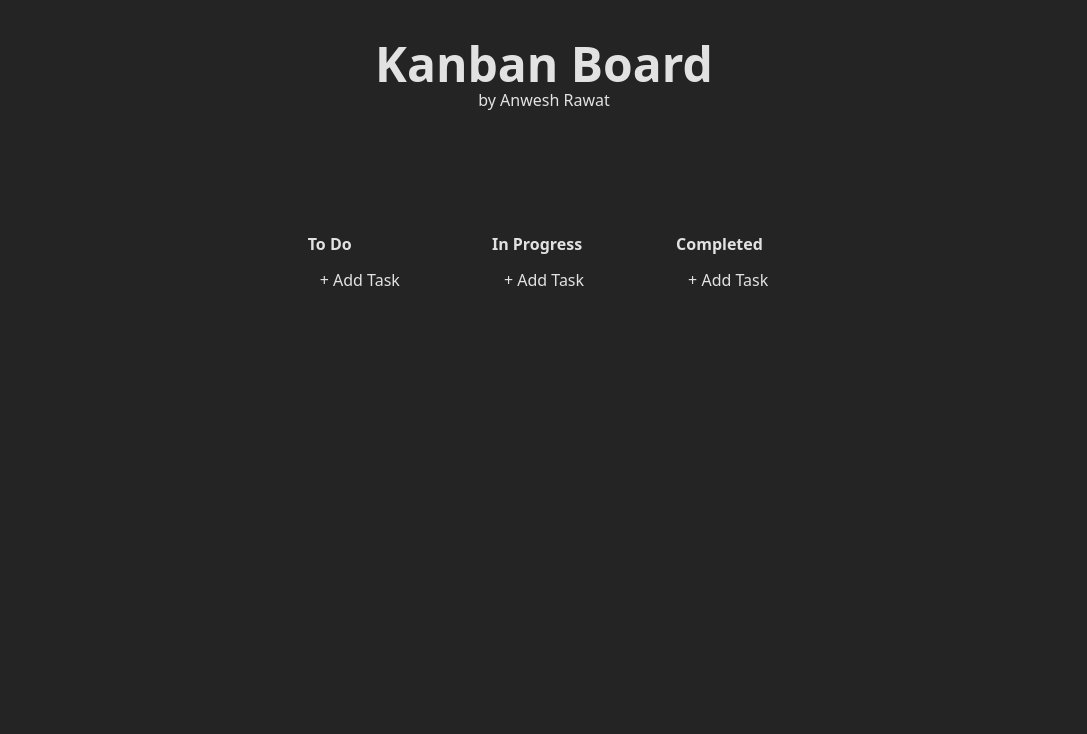
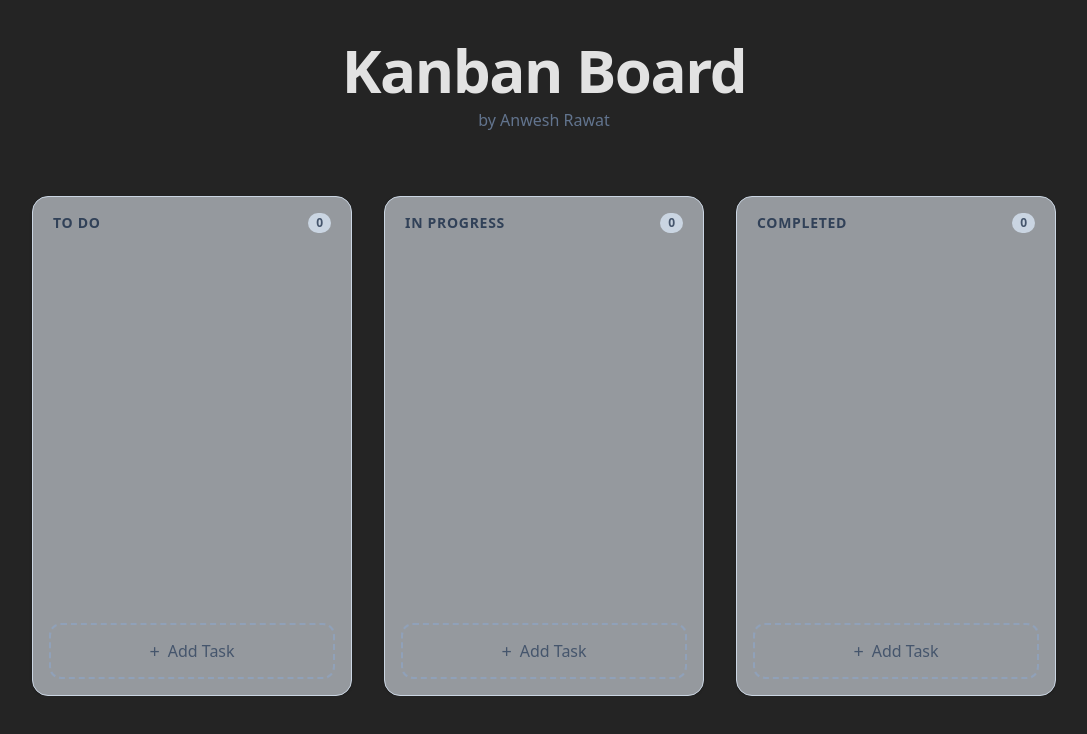
Before and after one commit to anwrat/Kanban-Board, a React (Vite) app in the folder frontend/: page / in a window 1280 px wide. Shown: the top 734 px of the page, without its empty margins (96-1183 px from the left). Built offline with nearby package versions, Linux system fonts and the light colour scheme.

Commit message:
Using dnd for drag and drop done

```diff
--- a/frontend/package.json
+++ b/frontend/package.json
@@ -10,6 +10,9 @@
     "preview": "vite preview"
   },
   "dependencies": {
+    "@dnd-kit/core": "^6.3.1",
+    "@dnd-kit/sortable": "^10.0.0",
+    "@dnd-kit/utilities": "^3.2.2",
     "@tailwindcss/vite": "^4.1.18",
     "react": "^19.2.0",
     "react-dom": "^19.2.0",
--- a/frontend/src/components/TaskCard.tsx
+++ b/frontend/src/components/TaskCard.tsx
@@ -1,31 +1,70 @@
 import { useTasks } from "../context/TaskContext";
-import type{ Task } from "../types/types";
+import type { Task } from "../types/types";
 import { useState } from "react";
+import { useSortable } from "@dnd-kit/sortable";
+import { CSS } from "@dnd-kit/utilities";
 
-export default function TaskCard({task}:{task:Task}){
-    const {updateTask, deleteTask} = useTasks();
+export default function TaskCard({ task, isOverlay }: { task: Task, isOverlay?: boolean }) {
+  const { updateTask, deleteTask } = useTasks();
   const [isEditing, setIsEditing] = useState(false);
 
-    if(isEditing){
-        return(
-            <textarea
-                value={task.content}
-                onBlur={()=>setIsEditing(false)}
-                onChange={(e)=>updateTask(task.id,e.target.value)}
+  const {
+    attributes,
+    listeners,
+    setNodeRef,
+    transform,
+    transition,
+    isDragging,
+  } = useSortable({ id: task.id, disabled:isOverlay });
+
+  const style = {
+    transition,
+    transform: CSS.Transform.toString(transform),
+  };
+
+  if (isDragging && !isOverlay) {
+    return (
+      <div
+        ref={setNodeRef}
+        style={style}
+        className="opacity-40 bg-slate-300 border-2 border-blue-500 rounded-xl p-4 min-h-20"
       />
     );
   }
 
-    return(
-        <div className="cursor-pointer flex gap-2 rounded-lg p-4" onClick={()=>setIsEditing(true)}>
-            <p>{task.content}</p>
+  const overlayClasses = isOverlay ? "ring-2 ring-blue-500 rotate-3 shadow-2xl scale-105":"";
+
+  if (isEditing) {
+    return (
+      <textarea
+        className="w-full bg-white text-black p-4 rounded-xl border-2 border-blue-500 focus:outline-none shadow-lg resize-none min-h-20"
+        autoFocus
+        value={task.content}
+        onBlur={() => setIsEditing(false)}
+        onKeyDown={(e) => { if (e.key === "Enter" && !e.shiftKey) setIsEditing(false); }}
+        onChange={(e) => updateTask(task.id, e.target.value)}
+      />
+    );
+  }
+
+  return (
+    <div
+      ref={setNodeRef}
+      style={style}
+      {...attributes}
+      {...listeners}
+      onClick={() => !isOverlay && setIsEditing(true)}
+      className={`bg-white p-4 rounded-xl shadow-sm border border-slate-300 group flex justify-between items-start cursor-grab active:cursor-grabbing hover:border-blue-400 hover:ring-1 hover:ring-blue-400 transition-all ${overlayClasses}`}
+    >
+      <p className="text-slate-700 leading-relaxed wrap-break-word">{task.content}</p>
       <button
-                className="cursor-pointer"
-                onClick={(e)=>{
+        className="text-slate-400 hover:text-red-500 opacity-0 group-hover:opacity-100 transition-opacity p-1 cursor-pointer"
+        onClick={(e) => {
           e.stopPropagation();
           deleteTask(task.id);
-                }}>
-                    ✕
+        }}
+      >
+        <svg xmlns="http://www.w3.org/2000/svg" width="16" height="16" viewBox="0 0 24 24" fill="none" stroke="currentColor" strokeWidth="2" strokeLinecap="round" strokeLinejoin="round"><path d="M18 6 6 18"/><path d="m6 6 12 12"/></svg>
       </button>
     </div>
   );
--- a/frontend/src/components/board.tsx
+++ b/frontend/src/components/board.tsx
@@ -1,25 +1,111 @@
+import { arrayMove } from "@dnd-kit/sortable";
+import type{ Task } from "../types/types";
 import { useTasks } from "../context/TaskContext";
 import KanbanColumn from "./column";
+import { DndContext, DragOverlay, type DragEndEvent, PointerSensor, useSensor, useSensors, closestCorners } from "@dnd-kit/core";
+import { useState } from "react";
+import TaskCard from "./TaskCard";
 
-export default function Board(){
-    const {columns,tasks,addTask} = useTasks();
+export default function Board() {
+  const { columns, tasks, addTask, setTasks } = useTasks();
+  const [activeTask, setActiveTask] = useState<Task | null>(null);
 
-    return(
-        <div className="min-h-screen flex flex-col items-center">
-            <div className="items-center mb-30 mt-10 flex flex-col">
-                <p className="font-bold text-5xl">Kanban Board</p>
-                <p>by Anwesh Rawat</p>
+  const sensors = useSensors(
+    useSensor(PointerSensor, {
+      activationConstraint: { distance: 5 },
+    })
+  );
+
+  function handleDragStart(event:any){
+    const {active} = event;
+    const task = tasks.find((t)=>t.id === active.id);
+    if(task) setActiveTask;
+  }
+
+  function handleDragEnd(event: DragEndEvent) {
+    setActiveTask(null);
+    const { active, over } = event;
+    if (!over) return;
+
+    const activeId = active.id;
+    const overId = over.id;
+
+    if (activeId === overId) return;
+
+    setTasks((tasks) => {
+      const activeIndex = tasks.findIndex((t) => t.id === activeId);
+      const overIndex = tasks.findIndex((t) => t.id === overId);
+
+      // If dragging to a different column
+      if (tasks[activeIndex].columnId !== tasks[overIndex].columnId) {
+        const updatedTasks = [...tasks];
+        updatedTasks[activeIndex] = {
+          ...updatedTasks[activeIndex],
+          columnId: tasks[overIndex].columnId
+        };
+        return arrayMove(updatedTasks, activeIndex, overIndex);
+      }
+
+      return arrayMove(tasks, activeIndex, overIndex);
+    });
+  }
+
+function handleDragOver(event: any) {
+  const { active, over } = event;
+  if (!over) return;
+
+  const activeId = active.id;
+  const overId = over.id;
+
+  const activeTask = tasks.find((t) => t.id === activeId);
+  if (!activeTask) return;
+
+  const isOverAColumn = columns.some((col) => col.id === overId);
+
+  if (isOverAColumn) {
+    setTasks((prevTasks) => {
+      const activeIndex = prevTasks.findIndex((t) => t.id === activeId);
+
+      if (prevTasks[activeIndex].columnId !== overId) {
+        const updatedTasks = [...prevTasks];
+        updatedTasks[activeIndex] = {
+          ...updatedTasks[activeIndex],
+          columnId: overId
+        };
+
+        return arrayMove(updatedTasks, activeIndex, activeIndex);
+      }
+      return prevTasks;
+    });
+  }
+}
+
+  return (
+    <DndContext sensors={sensors} collisionDetection={closestCorners} onDragStart={handleDragStart} onDragEnd={handleDragEnd} onDragOver={handleDragOver}>
+      <div className="min-h-screen w-full flex flex-col items-center py-10">
+        <div className="items-center mb-16 flex flex-col text-center">
+          <h1 className="font-bold text-6xl tracking-tight">Kanban Board</h1>
+          <p className="text-slate-500 mt-2 font-medium">by Anwesh Rawat</p>
         </div>
-            <div className="flex gap-20">
-                {columns.map((col)=>(
+
+        <div className="flex gap-8 px-10 overflow-x-auto w-full justify-center items-start">
+          {columns.map((col) => (
             <KanbanColumn
               key={col.id}
               column={col}
-                tasks={tasks.filter(t=> t.columnId === col.id)}
+              tasks={tasks.filter((t) => t.columnId === col.id)}
               addTask={addTask}
             />
           ))}
         </div>
       </div>
+      <DragOverlay>
+        {activeTask ?(
+            <div className="w-80">
+                <TaskCard task={activeTask} isOverlay/>
+            </div>
+        ):null}
+      </DragOverlay>
+    </DndContext>
   );
 }
--- a/frontend/src/components/column.tsx
+++ b/frontend/src/components/column.tsx
@@ -1,26 +1,45 @@
-import type{ Column, Task, Id } from "../types/types";
+import type { Column, Task, Id } from "../types/types";
 import TaskCard from "./TaskCard";
+import { SortableContext, verticalListSortingStrategy } from "@dnd-kit/sortable";
+import { useDroppable } from "@dnd-kit/core";
 
-interface Details{
+interface Details {
   column: Column;
   tasks: Task[];
-    addTask: (columnId: Id)=> void;
+  addTask: (columnId: Id) => void;
 }
 
-export default function KanbanColumn({column,tasks,addTask}:Details){
-    return(
-        <div className="flex flex-col">
-            <div className="font-bold">{column.title}</div>
-            {/* Tasks */}
-            <div>
-                {tasks.map((task)=>(
-                    <TaskCard key={task.id} task={task}/>
+export default function KanbanColumn({ column, tasks, addTask }: Details) {
+    const {setNodeRef} = useDroppable({
+        id: column.id,
+    });
+  return (
+    <div ref={setNodeRef} className="flex flex-col bg-slate-200/60 w-80 min-h-125 rounded-2xl p-4 border border-slate-300 shadow-sm">
+      {/* Column Header */}
+      <div className="flex items-center justify-between mb-5 px-1">
+        <h2 className="font-bold text-slate-700 uppercase tracking-wider text-sm">
+          {column.title}
+        </h2>
+        <span className="bg-slate-300 text-slate-600 px-2 py-0.5 rounded-full text-xs font-bold">
+          {tasks.length}
+        </span>
+      </div>
+
+      {/* Sortable Task List */}
+      <div className="flex flex-col gap-3 grow">
+        <SortableContext items={tasks.map(t => t.id)} strategy={verticalListSortingStrategy}>
+          {tasks.map((task) => (
+            <TaskCard key={task.id} task={task} />
           ))}
+        </SortableContext>
       </div>
+
+      {/* Action Button */}
       <button
-                onClick={()=>addTask(column.id)}
-                className="rounded-md p-3 cursor-pointer hover:bg-gray-200">
-                + Add Task
+        onClick={() => addTask(column.id)}
+        className="mt-4 flex items-center justify-center gap-2 p-3 rounded-xl border-2 border-dashed border-slate-400 text-slate-600 hover:bg-slate-300 hover:border-slate-500 transition-all cursor-pointer font-medium"
+      >
+        <span className="text-lg">+</span> Add Task
       </button>
     </div>
   );
--- a/frontend/src/context/TaskContext.tsx
+++ b/frontend/src/context/TaskContext.tsx
@@ -4,6 +4,7 @@ import type{ Task, Column, Id } from "../types/types";
 interface TaskContextType {
   tasks: Task[];
   columns: Column[];
+  setTasks: React.Dispatch<React.SetStateAction<Task[]>>;
   addTask: (columnId: Id) => void;
   updateTask: (id: Id, content: string) => void;
   deleteTask: (id: Id) => void;
@@ -41,7 +42,7 @@ export const TaskProvider = ({ children }: { children: ReactNode }) => {
   };
 
   return (
-    <TaskContext.Provider value={{ tasks, columns, addTask, updateTask, deleteTask }}>
+    <TaskContext.Provider value={{ tasks, setTasks, columns, addTask, updateTask, deleteTask }}>
       {children}
     </TaskContext.Provider>
   );
--- a/frontend/src/types/types.ts
+++ b/frontend/src/types/types.ts
@@ -9,5 +9,4 @@ export type Task = {
     id: Id,
     columnId: Id,
     content: string,
-    priority?: 'low' | 'medium' | 'high',
 }
```
Lines whose indentation alone changed are shown as unchanged.
